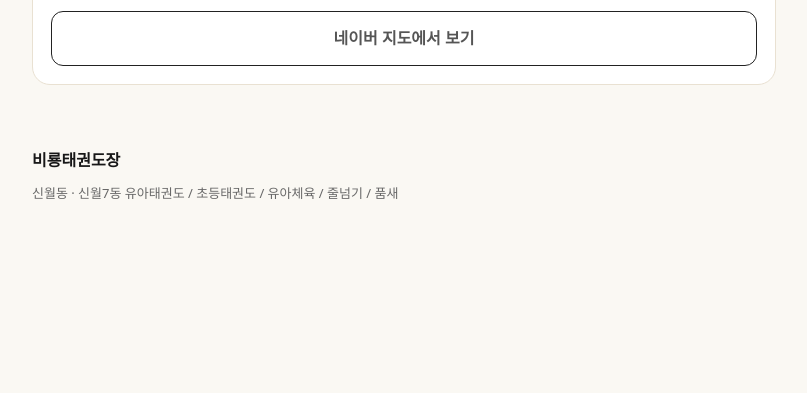
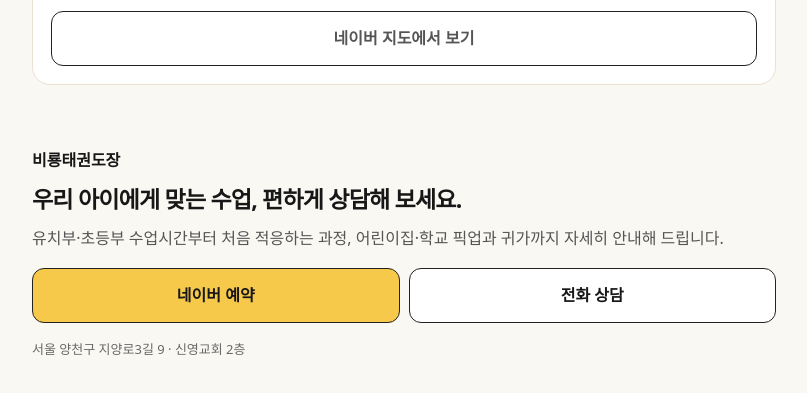
Before and after one commit to s208080033-design/biryong-taekwondo, a plain HTML site: page index.html in a window 1280 px wide. Shown: the part 7147-7540 px from the top of the page, without its empty margins (236-1043 px from the left). Before the commit the page ends 7465 px from the top, so only its background shows below. Drawn offline with Linux system fonts and the light colour scheme.

Commit message:
Add files via upload

```diff
--- a/index.html
+++ b/index.html
@@ -37,4 +37,4 @@
 </div></section>
 <section><div class="wrap"><h2>학부모님들이 직접 남겨주신 이야기</h2><p class="lead">비룡태권도장을 경험한 학부모님들의 실제 방문 후기를 네이버에서 확인해보세요.</p><div class="card"><h3>실제 후기가 궁금하신가요?</h3><p>아이들의 적응과 수업에 대한 학부모님들의 이야기를 확인하실 수 있습니다.</p><p style="margin-top:14px"><a class="btn" style="display:block" href="https://map.naver.com/p/search/%EB%B9%84%EB%A3%A1%ED%83%9C%EA%B6%8C%EB%8F%84%EC%9E%A5/place/1330144203?placePath=%2Freview" target="_blank">네이버 실제 후기 보기 →</a></p></div></div></section><section><div class="wrap"><div class="contact"><h2>한 번 방문해 보시고<br>아이에게 맞는지 확인해 보세요.</h2><p>수업 시간, 연령별 수업, 차량운행과 처음 적응에 대해 편하게 상담해드립니다.</p><a class="btn" href="tel:050713953404">☎ 0507-1395-3404 상담하기</a><div class="naver-actions"><a class="btn" href="https://booking.naver.com/booking/6/bizes/1070021?area=pll" target="_blank" rel="noopener">네이버 예약</a><a class="btn" href="https://naver.me/52RW2kxG" target="_blank" rel="noopener">네이버 플레이스</a></div></div></div></section>
 <section><div class="wrap"><h2>찾아오시는 길</h2><img class="photo" src="assets/location.jpg" alt="신월시영아파트 중문 인근 비룡태권도장 위치 약도" loading="lazy"><div class="card"><h3>비룡태권도장</h3><p>서울특별시 양천구 지양로3길 9<br>시영아파트 중문 인근 · 신영교회 건물 2층</p><p style="margin-top:14px"><a class="btn alt" style="display:block" href="https://naver.me/52RW2kxG" target="_blank" rel="noopener">네이버 지도에서 보기</a></p></div></div></section>
-</main><footer class="footer"><div class="wrap"><b>비룡태권도장</b><p class="note">신월동 · 신월7동 유아태권도 / 초등태권도 / 유아체육 / 줄넘기 / 품새</p></div></footer><div class="sticky"><div class="inner"><a href="tel:050713953404">📞 전화</a><a href="https://booking.naver.com/booking/6/bizes/1070021?area=pll" target="_blank" rel="noopener">예약</a><a href="https://naver.me/52RW2kxG" target="_blank" rel="noopener">지도</a></div></div></body></html>
+</main><footer class="footer"><div class="wrap"><b class="footer-brand">비룡태권도장</b><h2 style="font-size:23px;margin:12px 0 10px">우리 아이에게 맞는 수업, 편하게 상담해 보세요.</h2><p style="color:#555;margin:0 0 17px">유치부·초등부 수업시간부터 처음 적응하는 과정, 어린이집·학교 픽업과 귀가까지 자세히 안내해 드립니다.</p><div class="cta"><a class="btn" href="https://booking.naver.com/booking/6/bizes/1070021?area=pll" target="_blank" rel="noopener noreferrer">네이버 예약</a><a class="btn alt" href="tel:050713953404">전화 상담</a></div><p class="note" style="margin-top:16px">서울 양천구 지양로3길 9 · 신영교회 2층</p></div></footer><div class="sticky"><div class="inner"><a href="tel:050713953404">📞 전화</a><a href="https://booking.naver.com/booking/6/bizes/1070021?area=pll" target="_blank" rel="noopener">예약</a><a href="https://naver.me/52RW2kxG" target="_blank" rel="noopener">지도</a></div></div></body></html>
```
